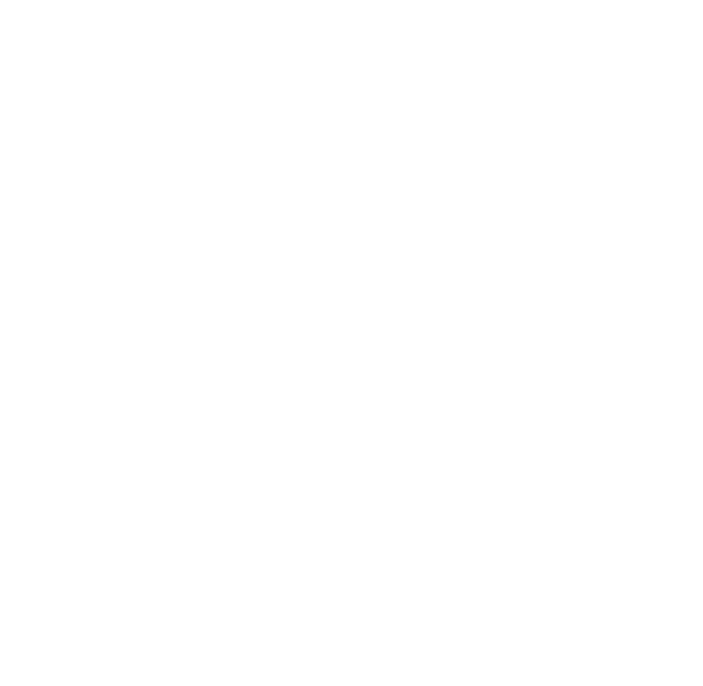
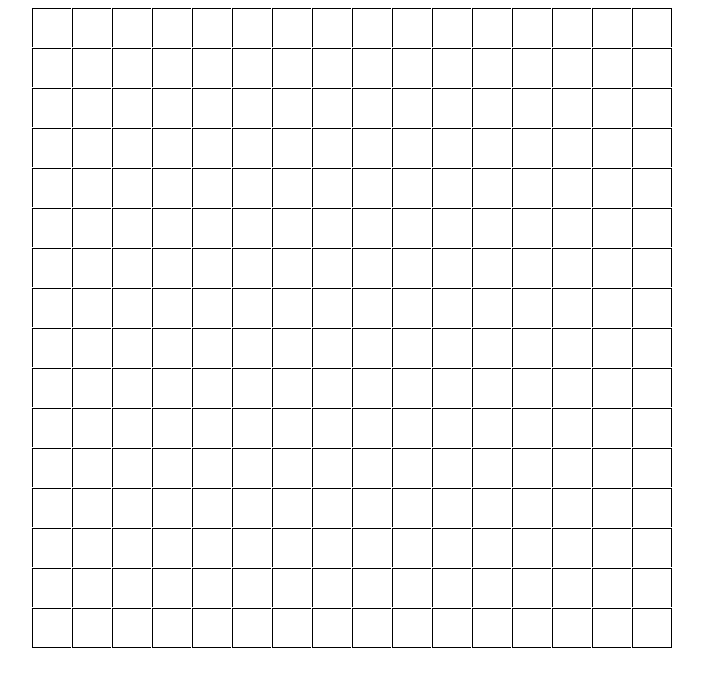
Before and after one commit to AlbMP96/Etch-a-Sketch, a plain HTML site: page index.html in a window 1280 px wide. Shown: the whole page, without its empty margins (288-991 px from the left). Drawn offline with Linux system fonts and the light colour scheme.

Commit message:
Created basic grid

```diff
--- a/index.html
+++ b/index.html
@@ -7,6 +7,8 @@
         <link rel="stylesheet" href="styles.css">
     </head>
     <body>
+        <div class="grid-container">
 
+        </div>
     </body>
 </html>
--- a/script.js
+++ b/script.js
@@ -0,0 +1,25 @@
+function createGrid(rowNum = 16) {
+    const gridCont = document.querySelector(".grid-container");
+    const gridSize = gridCont.offsetWidth;
+    const squareSize = (gridSize / rowNum) - 2;
+
+    for (let i = 1; i <= (rowNum ** 2); i++) {
+        let square = document.createElement("div");
+        square.style.height = `${squareSize}px`;
+        square.style.width = `${squareSize}px`;
+
+        if ((i % rowNum) == 0) {
+            square.style.borderRight = 'solid 1px black'
+        }
+
+        if (i > ((rowNum ** 2) - rowNum)) {
+            square.style.borderBottom = 'solid 1px black'
+        }
+
+        gridCont.appendChild(square);
+    }
+
+    gridCont.setAttribute('style', `grid-template-columns: repeat(${rowNum}, ${rowNum}fr)`);
+}
+
+createGrid();
--- a/styles.css
+++ b/styles.css
@@ -0,0 +1,14 @@
+.grid-container {
+    margin: auto;
+    display: grid;
+    align-items: center;
+    justify-content: center;
+    width: 640px;
+    height: 640px;
+}
+
+.grid-container div {
+    border-top: 1px solid black;
+    border-left: 1px solid black;
+    background-color: white;
+}
```
